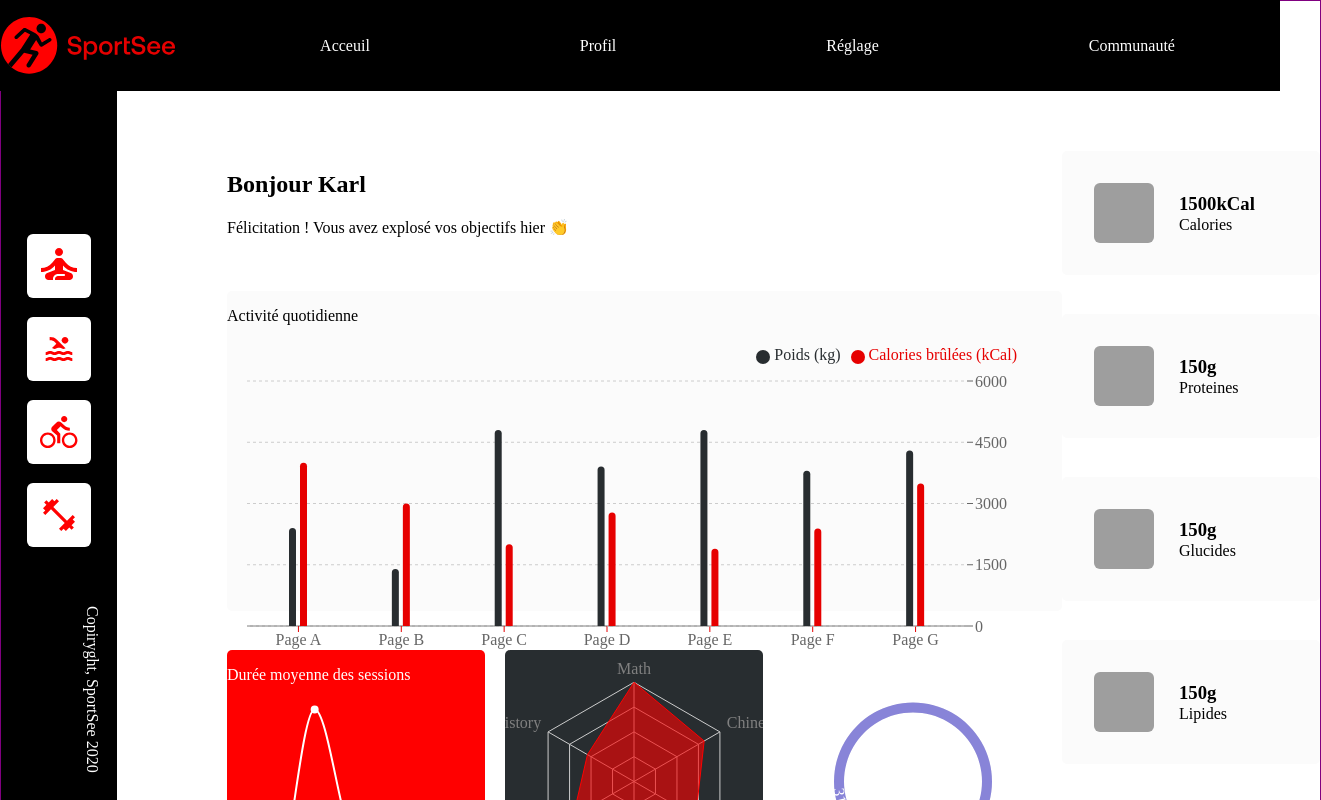
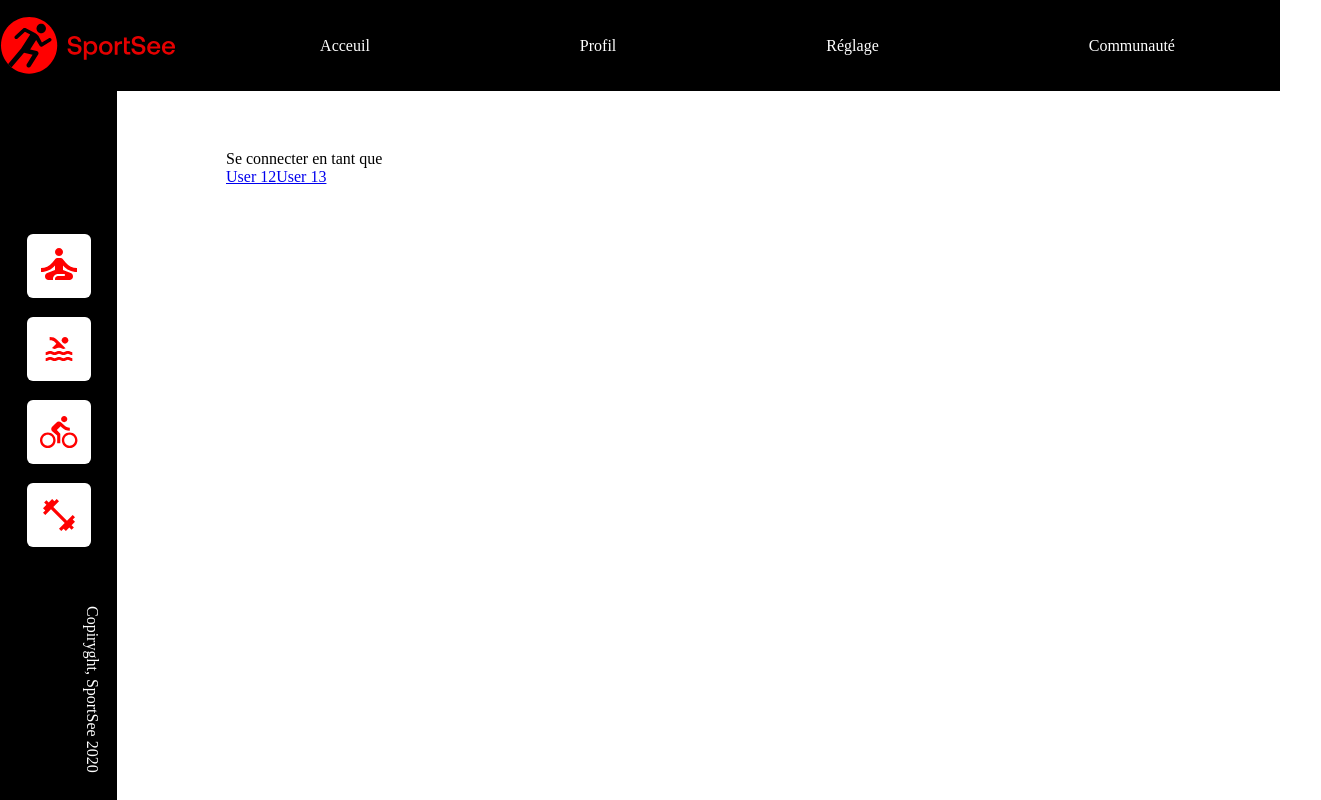
Before and after one commit to MalikMoulat/SportSee-projet12, a React (Create React App) app in the folder front-end/: page / in a window 1280 px wide. Shown: the top 800 px of the page, 1321 px wide, since content can reach past the window. Built offline with nearby package versions, Linux system fonts and the light colour scheme; grey boxes are pictures that could not be loaded.

Commit message:
add route

```diff
--- a/front-end/package.json
+++ b/front-end/package.json
@@ -10,6 +10,7 @@
     "prop-types": "^15.8.1",
     "react": "^18.2.0",
     "react-dom": "^18.2.0",
+    "react-router-dom": "^6.7.0",
     "react-scripts": "5.0.1",
     "sass": "^1.57.1",
     "web-vitals": "^2.1.4"
--- a/front-end/src/index.js
+++ b/front-end/src/index.js
@@ -1,60 +1,28 @@
 import React from 'react'
 import ReactDOM from 'react-dom/client'
+import { BrowserRouter as Router, Route, Routes } from 'react-router-dom';
+
 import App from './components/App/App'
 import './style.css'
 
 import HorizontalNav from './components/HorizontalNav'
 import VerticalNav from './components/VerticalNav'
-import Header from './components/Header'
-import SimpleBarChart from './components/SimpleBarChart'
-import TinyLineChart from './components/TinyLineChart'
-import SimpleRadarChart from './components/SimpleRadarChart'
-import MacroInfos from './components/MacroInfos'
-import SimpleRadialBarChart from './components/SimpleRadialBarChart'
 
-import CaloriesIcon from './assets/iconcalories.svg'
-import ProteinIcon from './assets/protein-icon.svg'
-import CarbsIcon from './assets/carbs-icon.svg'
-import FatIcon from './assets/fat-icon.svg'
+import Dashboard from './pages/Dashboard'
+import Home from './pages/Home'
 
 const root = ReactDOM.createRoot(document.getElementById('root'))
 root.render(
   <React.StrictMode>
+    <Router>
     <HorizontalNav />
     <VerticalNav />
-    <main className='content'>
-      <div className='infos__chart'>
-        <Header />
-        <SimpleBarChart />
-        <TinyLineChart />
-        <SimpleRadarChart />
-        <SimpleRadialBarChart />
-      </div>
-      <div>
-        <MacroInfos
-        icon={[CaloriesIcon]}
-        macroName={['Calories']}
-        value={['1500kCal']}
-        />
-
-        <MacroInfos
-        icon={[ProteinIcon]}
-        macroName={['Proteines']}
-        value={['150g']}
-        />
-
-        <MacroInfos
-        icon={[CarbsIcon]}
-        macroName={['Glucides']}
-        value={['150g']}
-        />
-
-        <MacroInfos
-        icon={[FatIcon]}
-        macroName={['Lipides']}
-        value={['150g']}
-        />
-      </div>
+    <main>
+      <Routes>
+        <Route path='/' element={<Home />} />
+        <Route path='dashboard/:id' element={<Dashboard />} />
+      </Routes>
     </main>
+    </Router>
   </React.StrictMode>
 )
--- /dev/null
+++ b/front-end/src/pages/Dashboard/index.jsx
@@ -0,0 +1,59 @@
+import React from 'react'
+import ReactDOM from 'react-dom/client'
+import App from '../../components/App/App'
+import {useParams, Navigate} from 'react-router-dom'
+import './style.css'
+
+import Header from '../../components/Header'
+import SimpleBarChart from '../../components/SimpleBarChart'
+import TinyLineChart from '../../components/TinyLineChart'
+import SimpleRadarChart from '../../components/SimpleRadarChart'
+import MacroInfos from '../../components/MacroInfos'
+import SimpleRadialBarChart from '../../components/SimpleRadialBarChart'
+
+import CaloriesIcon from '../../assets/iconcalories.svg'
+import ProteinIcon from '../../assets/protein-icon.svg'
+import CarbsIcon from '../../assets/carbs-icon.svg'
+import FatIcon from '../../assets/fat-icon.svg'
+
+function Dashboard() {
+
+    return (
+        <div className='content'>
+        <div className='infos__chart'>
+            <Header />
+            <SimpleBarChart />
+            <TinyLineChart />
+            <SimpleRadarChart />
+            <SimpleRadialBarChart />
+        </div>
+        <div>
+            <MacroInfos
+            icon={[CaloriesIcon]}
+            macroName={['Calories']}
+            value={['1500kCal']}
+            />
+
+            <MacroInfos
+            icon={[ProteinIcon]}
+            macroName={['Proteines']}
+            value={['150g']}
+            />
+
+            <MacroInfos
+            icon={[CarbsIcon]}
+            macroName={['Glucides']}
+            value={['150g']}
+            />
+
+            <MacroInfos
+            icon={[FatIcon]}
+            macroName={['Lipides']}
+            value={['150g']}
+            />
+        </div>
+        </div>
+    )
+}
+
+export default Dashboard
--- /dev/null
+++ b/front-end/src/pages/Dashboard/style.css
@@ -0,0 +1,13 @@
+.content {
+    position: absolute;
+    display: flex;
+    min-width: 1064px;
+    height: 100%;
+    justify-content: space-between;
+    border: solid 1px purple;
+}
+
+.infos__chart{
+    display: grid;
+    grid: 1fr 1fr 1fr;
+}
--- /dev/null
+++ b/front-end/src/pages/Home/index.jsx
@@ -0,0 +1,14 @@
+import React from 'react'
+import { NavLink } from 'react-router-dom'
+
+function Home() {
+    return(
+        <div className="connect">
+            <div>Se connecter en tant que</div>
+            <NavLink to="dashboard/12">User 12</NavLink>
+            <NavLink to="dashboard/13">User 13</NavLink>
+        </div>
+    )
+}
+
+export default Home
--- a/front-end/src/style.css
+++ b/front-end/src/style.css
@@ -2,17 +2,6 @@ body {
     margin: 0;
 }
 
-.content {
+main{
     padding: 150px 0 0 226px;
-    position: absolute;
-    display: flex;
-    min-width: 1064px;
-    height: 100%;
-    justify-content: space-between;
-    border: solid 1px purple;
 }
-
-.infos__chart{
-    display: grid;
-    grid: 1fr 1fr 1fr;
-}
```
Also changed, not shown: 1 other file (tests, documents, lock files or other folders).
